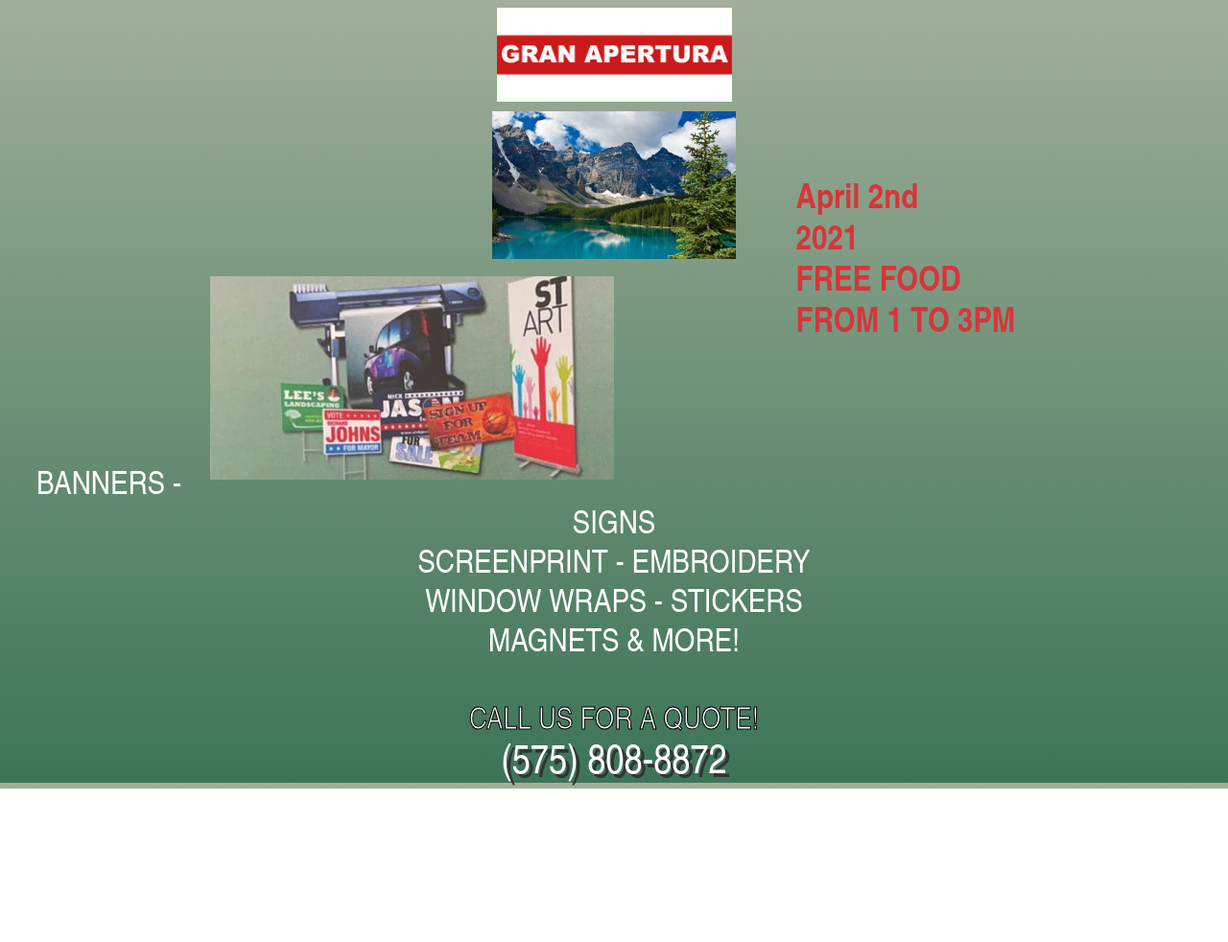
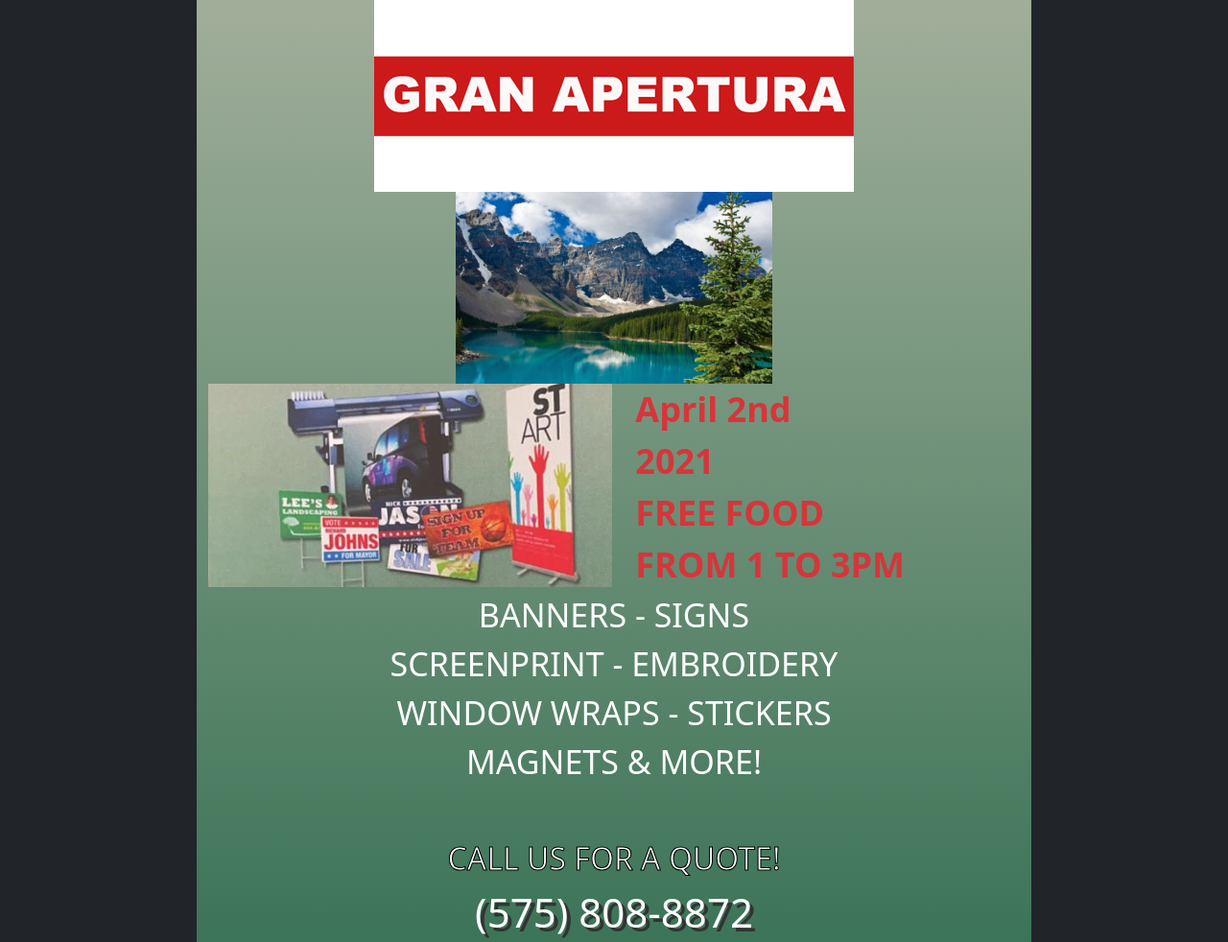
Before and after one commit to FRANZ980505azul/Ruidoso-Marketing, a plain HTML site: page index.html in a window 1280 px wide. Shown: the whole page at 96% size. Before the commit the page ends 822 px from the top, so only its background shows below. Drawn offline with nearby package versions, Linux system fonts and the light colour scheme.

Commit message:
bootstrap added, changes on FE

```diff
--- a/css/style.css
+++ b/css/style.css
@@ -1,7 +1,31 @@
-body{
-    height: 100%;
+.openingImage{
+    height: 200px;
+}
+.logoImage{
+    height: 200px;
+}
+.openingText{
+    color: #d7353a;
+    font-size: 36px;
+    font-weight: bold;
+}
+.toolsImage{
+    float: right;
+}
+.whatWeDO{
+    font-size: 34px;
+}
+.quote{
+    -webkit-text-fill-color: white;
+    -webkit-text-stroke: 1px black;
+    font-size: 32px;
+}
+.phoneNumber{
+    font-size: 42px;
+    text-shadow: 0.1em 0.1em #333;
+}
+/*body{
     background: linear-gradient(to bottom, #a1ae9a, #3c7457);
-    font-family: "Nimbus Sans Narrow";
 }
 .header{
     height: 35%;
@@ -18,20 +42,8 @@ body{
     left: 65%;
     top: -100;
 }
-.openingText{
-    color: #d7353a;
-    font-size: 36px;
-    font-weight: bold;
-}
 .toolsImageContainer{
     width: 50%;
-}
-.openingImage{
-    height: 35%;
-}
-.logoImage{
-    margin-top: 10px;
-    height: 55%;
 }
 .openingImageContainer{
     text-align: center;
@@ -39,22 +51,8 @@ body{
 .logoImageContainer{
     text-align: center;
 }
-.toolsImage{
-    float: right;
-}
 .informationContainer{
     color: white;
     text-align: center;
 }
-.whatWeDO{
-    font-size: 34px;
-}
-.quote{
-    -webkit-text-fill-color: white;
-    -webkit-text-stroke: 1px black;
-    font-size: 32px;
-}
-.phoneNumber{
-    font-size: 42px;
-    text-shadow: 0.1em 0.1em #333;
-}
+*/
--- a/index.html
+++ b/index.html
@@ -2,27 +2,38 @@
 <head>
     <title>Ruidoso marketing</title>
     <meta charset="utf-8">
+    <!-- CSS only -->
+    <link href="https://cdn.jsdelivr.net/npm/bootstrap@5.0.0-beta3/dist/css/bootstrap.min.css" rel="stylesheet"
+          integrity="sha384-eOJMYsd53ii+scO/bJGFsiCZc+5NDVN2yr8+0RDqr0Ql0h+rP48ckxlpbzKgwra6" crossorigin="anonymous">
+    <!-- JavaScript Bundle with Popper -->
+    <script src="https://cdn.jsdelivr.net/npm/bootstrap@5.0.0-beta3/dist/js/bootstrap.bundle.min.js"
+            integrity="sha384-JEW9xMcG8R+pH31jmWH6WWP0WintQrMb4s7ZOdauHnUtxwoG2vI5DkLtS3qm9Ekf"
+            crossorigin="anonymous"></script>
     <meta name="viewport" content="width=device-width, initial-scale=1.0">
     <meta name="description" content="Empresa especializada en marketing">
     <meta name="keywords" content="Ruidoso, Marketing, Ruidoso Marketink">
-    <link rel="shortcut icon" href="img/logo_unam.png">
+    <link rel="shortcut icon" href="img/">
     <link href="css/style.css" rel="stylesheet">
 </head>
 <body>
-<div class="header">
-    <div class="openingImageContainer">
+<div class="row">
+    <div class="col-2 bg-dark"></div>
+    <div class="col-8" style="background: linear-gradient(to bottom, #a1ae9a, #3c7457);">
+        <div class="row">
+            <div class="col">
+                <div class="text-center">
                     <img src="image/granApertura.jpg" class="openingImage">
                 </div>
-    <div class="logoImageContainer">
+                <div class="text-center">
                     <img src="image/logoMontañas.jpg" class="logoImage">
                 </div>
             </div>
-<div class="mainContent">
-    <div class="openingContainer">
-        <div class="toolsImageContainer">
+        </div>
+        <div class="row">
+            <div class="col">
                 <img src="image/tools.png" class="toolsImage">
             </div>
-        <div class="openingTextContainer">
+            <div class="col">
                 <span class="openingText">
                     April 2nd<br>
                     2021<br>
@@ -31,20 +42,32 @@
                 </span>
             </div>
         </div>
-</div>
-<div class="informationContainer">
+        <div class="row">
+            <div class="col text-center text-white">
                 <span class="whatWeDO">
                     BANNERS - SIGNS<br>
                     SCREENPRINT - EMBROIDERY<br>
                     WINDOW WRAPS - STICKERS<br>
                     MAGNETS & MORE!<br><br>
                 </span>
+            </div>
+        </div>
+        <div class="row">
+            <div class="col text-center">
                 <span class="quote">
                     CALL US FOR A QUOTE!<br>
                 </span>
+            </div>
+        </div>
+        <div class="row">
+            <div class="col text-center text-white">
                 <span class="phoneNumber">
                     (575) 808-8872
                 </span>
             </div>
+        </div>
+    </div>
+    <div class="col-2 bg-dark"></div>
+</div>
 </body>
 </html>
```
Lines whose indentation alone changed are shown as unchanged.
